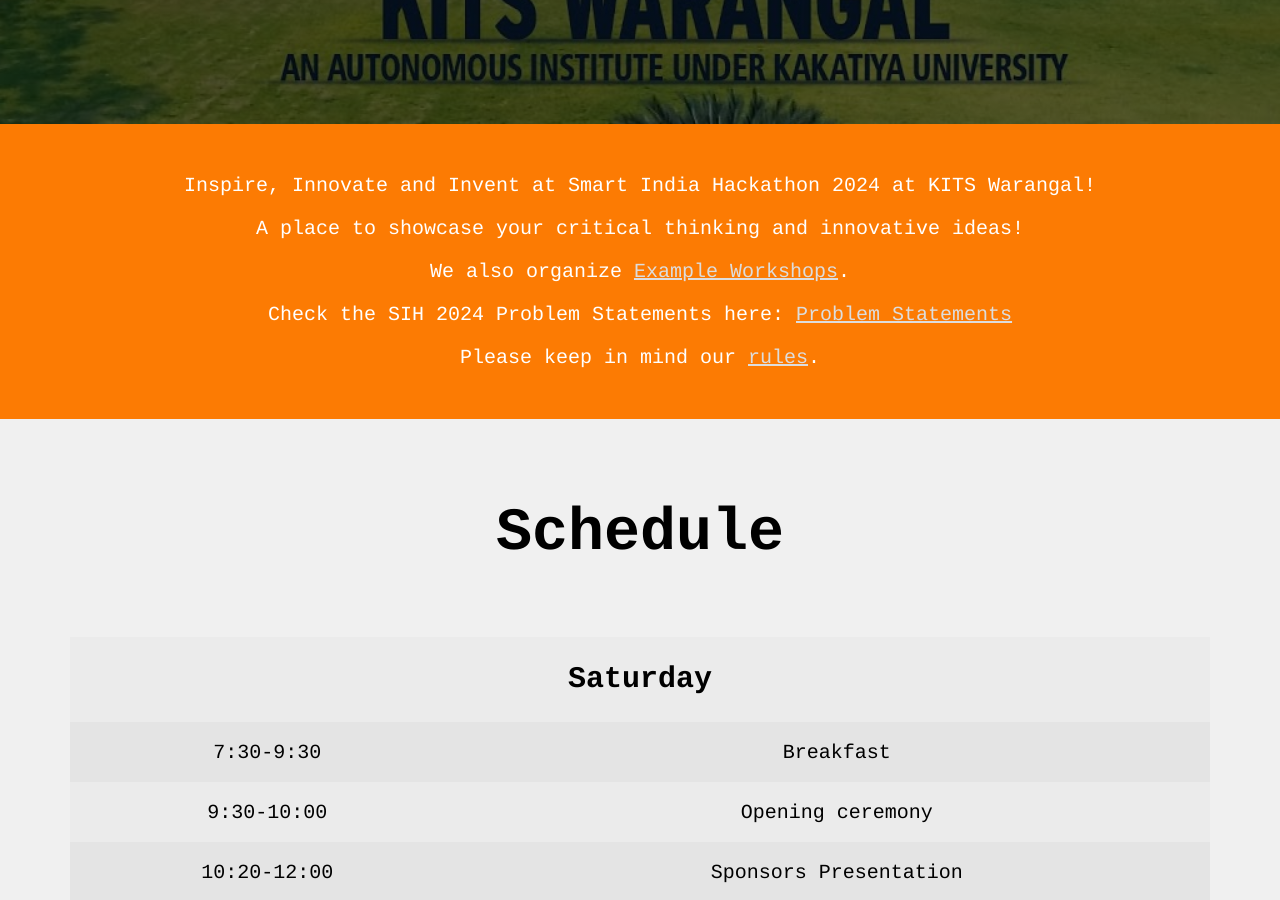
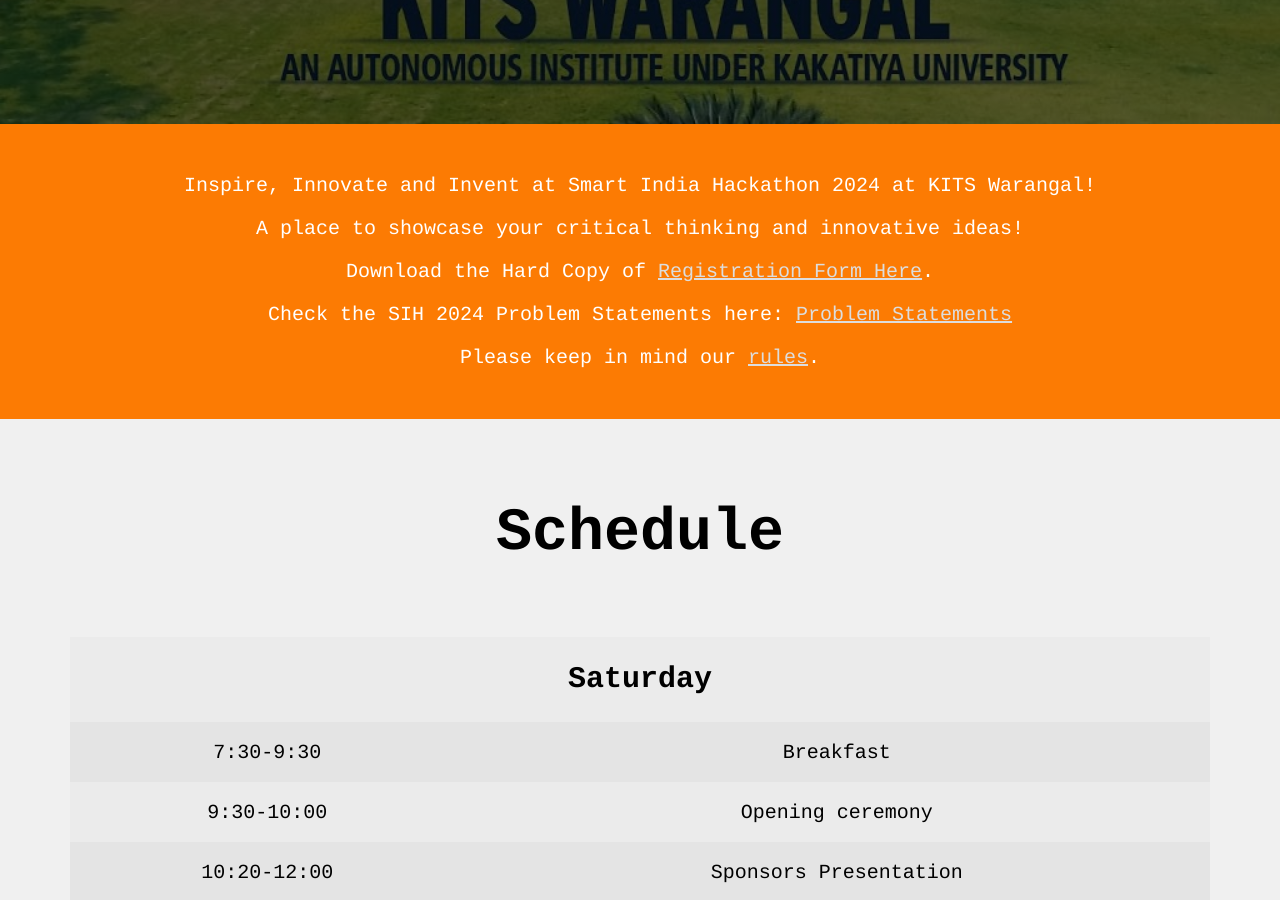
Before and after one commit to sih2024kitsw/sih2024kitsw.github.io, a Jekyll site: the page built from index.html, in a window 1280 px wide and 900 px high, scrolled down 776 px. Built offline with Jekyll 4.4.1, drawn with Linux system fonts in a browser that asks for light colours.

Commit message:
added registration form

```diff
--- a/index.html
+++ b/index.html
@@ -38,7 +38,7 @@
 
     {% if site.data.workshops %}
       <p>
-        We also organize <a href="/workshops">{{ site.data.workshops.name }}</a>.
+        Download the Hard Copy of  <a href="/pdf/Registration_form_SIH2024.pdf">Registration Form Here</a>.
       </p>
     {% endif %}
 
```
Also changed, not shown: 1 other file.
